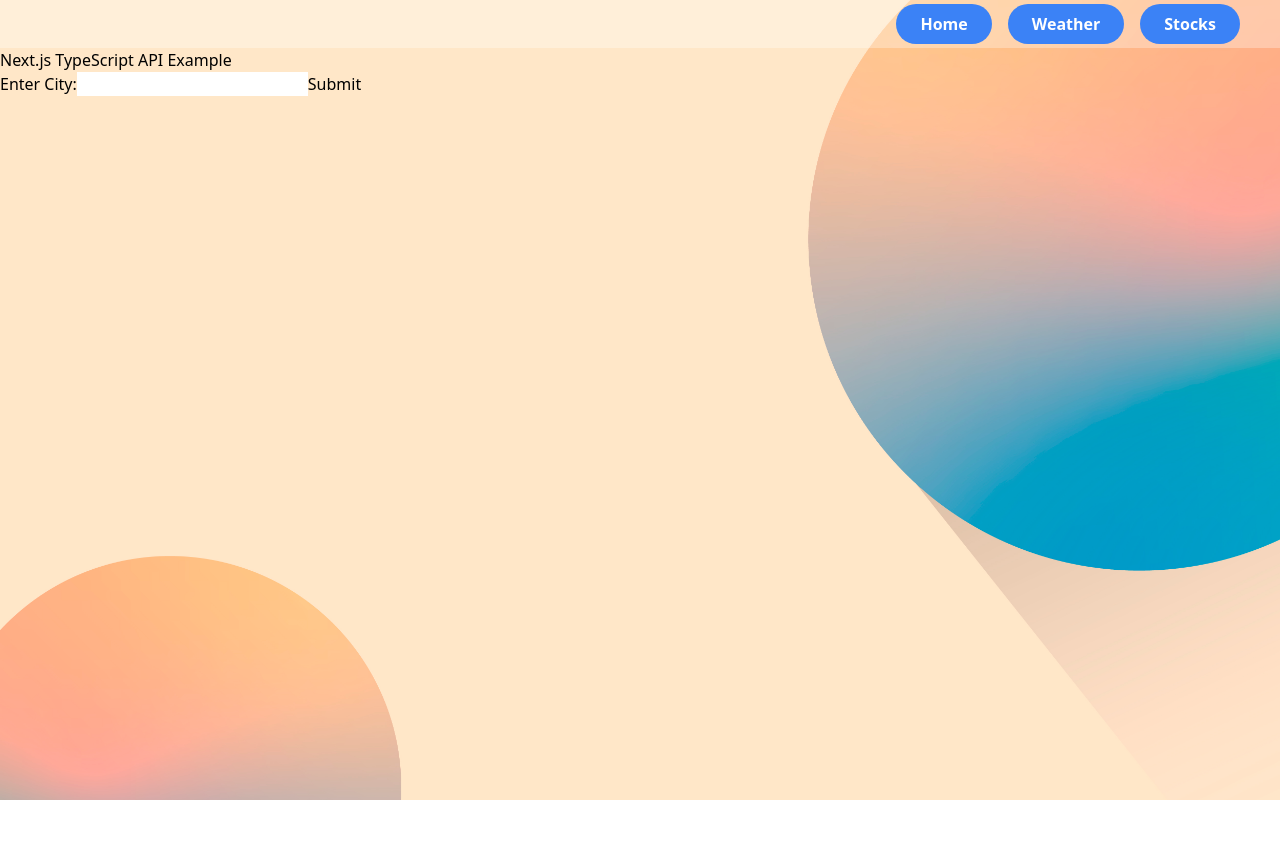
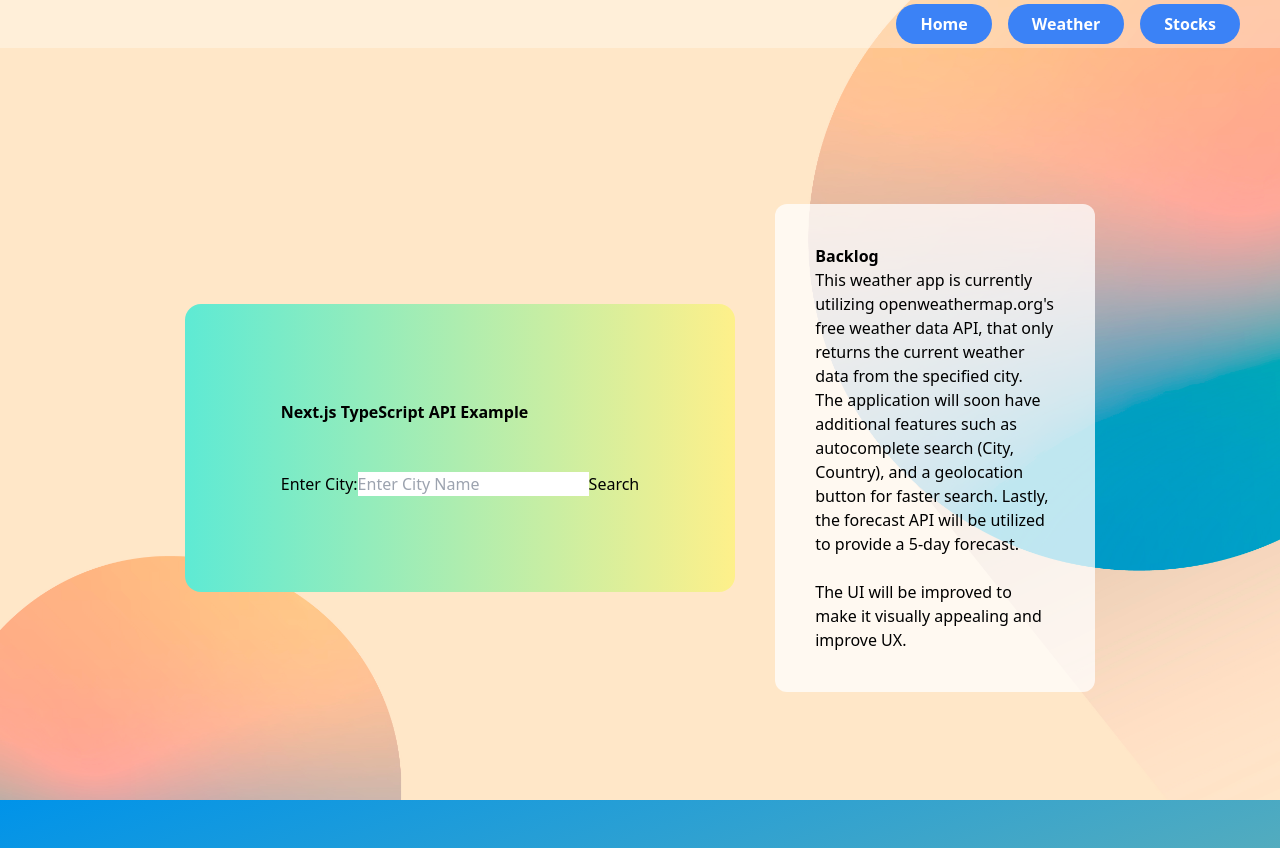
Before and after one commit to AsgerJarkKappel/ReactProject, a Next.js app: page /weather in a window 1280 px wide. Before the commit the page ends 800 px from the top, so only its background shows below. Built offline with nearby package versions, Linux system fonts and the light colour scheme.

Commit message:
Data for each day is now seperated into divs

```diff
--- a/app/components/background.tsx
+++ /dev/null
@@ -1,11 +0,0 @@
-import React, { use } from "react";
-
-const Background = () => {
-  return (
-    <div className="bg-bg-img-1 w-screen h-screen">
-      <p className="text-black">Lort</p>
-    </div>
-  );
-};
-
-export default Background;
--- a/app/globals.css
+++ b/app/globals.css
@@ -9,6 +9,10 @@
   --white: 255, 255, 255;
   --nav: #9422ff;
   --test: bg-gradient-to-r from-purple-500 to-pink-500;
+
+  --weather :background-color: #0093E9;
+background-image: linear-gradient(160deg, #0093E9 0%, #cbd080 100%);
+
 }
 
 @media (prefers-color-scheme: dark) {
--- /dev/null
+++ b/app/weather/components/backlog.tsx
@@ -0,0 +1,22 @@
+import React from "react";
+
+const Backlog = () => {
+  return (
+    <div className="bg-white/75 text-black p-10 rounded-xl w-80">
+      <h1 className="font-bold">Backlog</h1>
+      <span>
+        This weather app is currently utilizing openweathermap.org's free
+        weather data API, that only returns the current weather data from the
+        specified city. <br />
+        The application will soon have additional features such as autocomplete
+        search (City, Country), and a geolocation button for faster search.
+        Lastly, the forecast API will be utilized to provide a 5-day forecast.
+        <br />
+        <br />
+        The UI will be improved to make it visually appealing and improve UX.
+      </span>
+    </div>
+  );
+};
+
+export default Backlog;
--- a/app/weather/components/form.tsx
+++ b/app/weather/components/form.tsx
@@ -18,11 +18,12 @@ const CityForm: React.FC<CityFormProps> = ({ onSubmit }) => {
         Enter City:
         <input
           type="text"
+          placeholder="Enter City Name"
           value={city}
           onChange={(e) => setCity(e.target.value)}
         />
       </label>
-      <button type="submit">Submit</button>
+      <button type="submit">Search</button>
     </form>
   );
 };
--- a/app/weather/components/weatherData.tsx
+++ b/app/weather/components/weatherData.tsx
@@ -10,19 +10,20 @@ interface CityDisplayProps {
       pressure: number;
       humidity: number;
     };
+    name: string;
   };
 }
 
 const WeatherData: React.FC<CityDisplayProps> = ({ data }) => {
   return (
-    <div>
-      <h2>City Data:</h2>
-      <p>Temperature: {data.main.temp} °C</p>
-      <p>Feels Like: {data.main.feels_like} °C</p>
-      <p>Min Temperature: {data.main.temp_min} °C</p>
-      <p>Max Temperature: {data.main.temp_max} °C</p>
-      <p>Pressure: {data.main.pressure} hPa</p>
-      <p>Humidity: {data.main.humidity}%</p>
+    <div className="flex flex-col bg-slate-200/50 rounded-xl p-10">
+      <h2 className="font-bold">Weather Date for {data.name}:</h2>
+      <span>Temperature: {data.main.temp} °C</span>
+      <span>Feels Like: {data.main.feels_like} °C</span>
+      <span>Min Temperature: {data.main.temp_min} °C</span>
+      <span>Max Temperature: {data.main.temp_max} °C</span>
+      <span>Pressure: {data.main.pressure} hPa</span>
+      <span>Humidity: {data.main.humidity}%</span>
     </div>
   );
 };
--- /dev/null
+++ b/app/weather/forecast/Forecast.tsx
@@ -0,0 +1,46 @@
+import React from "react";
+
+interface WeatherForecastProps {
+  data: ForecastData;
+}
+
+const Forecast: React.FC<WeatherForecastProps> = ({ data }) => {
+  const groupedByDate = data.list.reduce((acc, entry) => {
+    const date = entry.dt_txt.split(" ")[0]; // Extracting date part from dt_txt
+    console.log(date);
+    if (!acc[date]) {
+      acc[date] = [];
+    }
+    acc[date].push(entry);
+    return acc;
+  }, {} as Record<string, ForecastEntry[]>);
+
+  return (
+    <div>
+      <h2>Weather Forecast:</h2>
+      {Object.entries(groupedByDate).map(([date, entries]) => (
+        <div key={date}>
+          <h3>{date}</h3>
+          {entries.map((entry) => (
+            <div key={entry.dt_txt}>
+              <p>Date/Time: {entry.dt_txt}</p>
+              <p>Temperature: {entry.main.temp} °C</p>
+              <p>Feels Like: {entry.main.feels_like} °C</p>
+              <p>Pressure: {entry.main.pressure} hPa</p>
+              <p>Humidity: {entry.main.humidity}%</p>
+              <p>Clouds: {entry.clouds.all}%</p>
+              <p>Wind Speed: {entry.wind.speed} m/s</p>
+              <p>Wind Direction: {entry.wind.deg}°</p>
+              {entry.rain && (
+                <p>Rain in the Last 3 Hours: {entry.rain["3h"]} mm</p>
+              )}
+              {/* Additional forecast details... */}
+            </div>
+          ))}
+        </div>
+      ))}
+    </div>
+  );
+};
+
+export default Forecast;
--- /dev/null
+++ b/app/weather/forecast/interfaces.ts
@@ -0,0 +1,41 @@
+interface MainData {
+  temp: number;
+  feels_like: number;
+  pressure: number;
+  humidity: number;
+  temp_kf: number;
+}
+
+interface Weather {
+  id: number;
+  main: string;
+  description: string;
+  icon: string;
+}
+
+interface Clouds {
+  all: number;
+}
+
+interface Wind {
+  speed: number;
+  deg: number;
+  gust: number;
+}
+
+interface Rain {
+  "3h": number;
+}
+
+interface ForecastEntry {
+  main: MainData;
+  weather: Weather[];
+  clouds: Clouds;
+  wind: Wind;
+  rain: Rain | null; // It can be null if there's no rain data
+  dt_txt: string;
+}
+
+interface ForecastData {
+  list: ForecastEntry[];
+}
--- /dev/null
+++ b/app/weather/forecast/page.tsx
@@ -0,0 +1,34 @@
+"use client";
+import React, { useState } from "react";
+import axios from "axios";
+import CityForm from "../components/form";
+import Forecast from "./Forecast";
+import * as dotenv from "dotenv";
+interface ForecastData {
+  list: ForecastEntry[];
+}
+
+export default function WeatherApp() {
+  const [forecastData, setForecastData] = useState<ForecastData | null>(null);
+
+  const handleCitySubmit = async (city: string) => {
+    try {
+      const response = await axios.get<ForecastData>(
+        `https://api.openweathermap.org/data/2.5/forecast?q=${city}&units=metric&appid=${process.env.NEXT_PUBLIC_WEATHER_FORECAST_KEY}`
+      );
+      setForecastData(response.data);
+    } catch (error) {
+      // Handle errors
+      console.error("Error fetching forecast data:", error);
+    }
+  };
+
+  return (
+    <div className="text-black">
+      <h1>Next.js TypeScript API Example</h1>
+      <CityForm onSubmit={handleCitySubmit} />
+
+      {forecastData && <Forecast data={forecastData} />}
+    </div>
+  );
+}
--- a/app/weather/page.tsx
+++ b/app/weather/page.tsx
@@ -5,6 +5,7 @@ import axios from "axios";
 import { BsSearch } from "react-icons/bs";
 import CityForm from "./components/form";
 import WeatherData from "./components/weatherData";
+import Backlog from "./components/backlog";
 
 interface MainData {
   temp: number;
@@ -17,6 +18,7 @@ interface MainData {
 
 interface ApiResponse {
   main: MainData;
+  name: string;
 }
 
 export default function WeatherApp() {
@@ -40,11 +42,14 @@ export default function WeatherApp() {
   };
 
   return (
-    <div className="text-black">
-      <h1>Next.js TypeScript API Example</h1>
-      <CityForm onSubmit={handleCitySubmit} />
+    <div className="w-screen h-screen flex justify-center items-center gap-10 flex-wrap">
+      <div className="flex flex-col content-around gap-12 text-black rounded-2xl bg-gradient-to-r from-teal-300 to-yellow-200 p-24">
+        <h1 className="font-bold">Next.js TypeScript API Example</h1>
+        <CityForm onSubmit={handleCitySubmit} />
 
-      {data && <WeatherData data={data} />}
+        {data && <WeatherData data={data} />}
+      </div>
+      <Backlog />
     </div>
   );
 }
--- a/app/weather/utils/utils.ts
+++ /dev/null
@@ -1,34 +0,0 @@
-import axios from "axios";
-import { useState } from "react";
-
-const [data, setData] = useState<ApiResponse | null>(null);
-
-interface MainData {
-  temp: number;
-  feels_like: number;
-  temp_min: number;
-  temp_max: number;
-  pressure: number;
-  humidity: number;
-}
-
-interface ApiResponse {
-  main: MainData;
-}
-
-export const handleCitySubmit = (city: string): void => {
-  fetchData(city);
-  console.log(`Selected city: ${city}`);
-};
-
-const fetchData = async (city: string) => {
-  try {
-    const response = await axios.get<ApiResponse>(
-      `https://api.openweathermap.org/data/2.5/weather?q=${city}&units=metric&appid=${process.env.NEXT_PUBLIC_WEATHER_KEY}`
-    );
-    setData(response.data);
-  } catch (error) {
-    // Handle errors
-    console.error("Error fetching data:", error);
-  }
-};
--- a/tailwind.config.ts
+++ b/tailwind.config.ts
@@ -13,6 +13,8 @@ const config: Config = {
         "gradient-radial": "radial-gradient(var(--tw-gradient-stops))",
         "gradient-conic":
           "conic-gradient(from 180deg at 50% 50%, var(--tw-gradient-stops))",
+        "custom-weather":
+          "background-image: linear-gradient( 135deg, #3C8CE7 10%, #00EAFF 100%);",
       },
     },
   },
```
Also changed, not shown: 1 other file (tests, documents, lock files or other folders).
